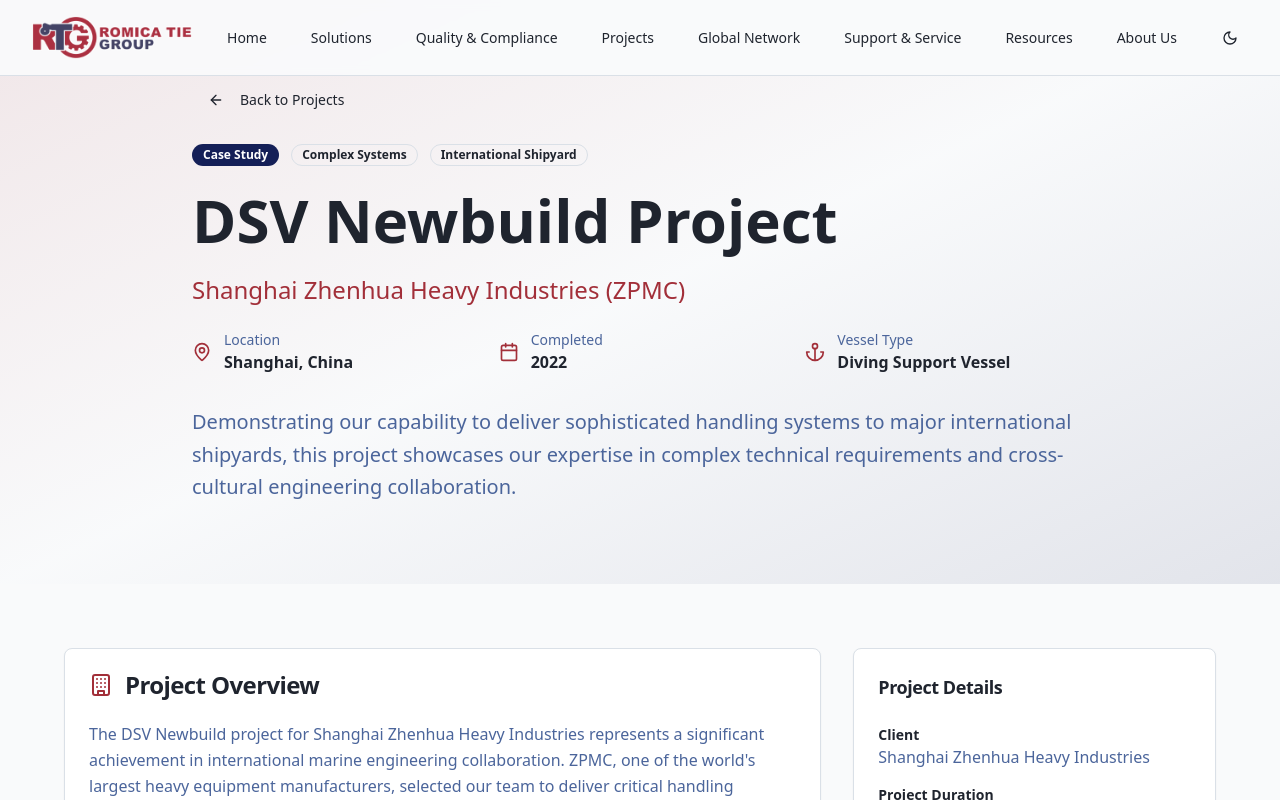
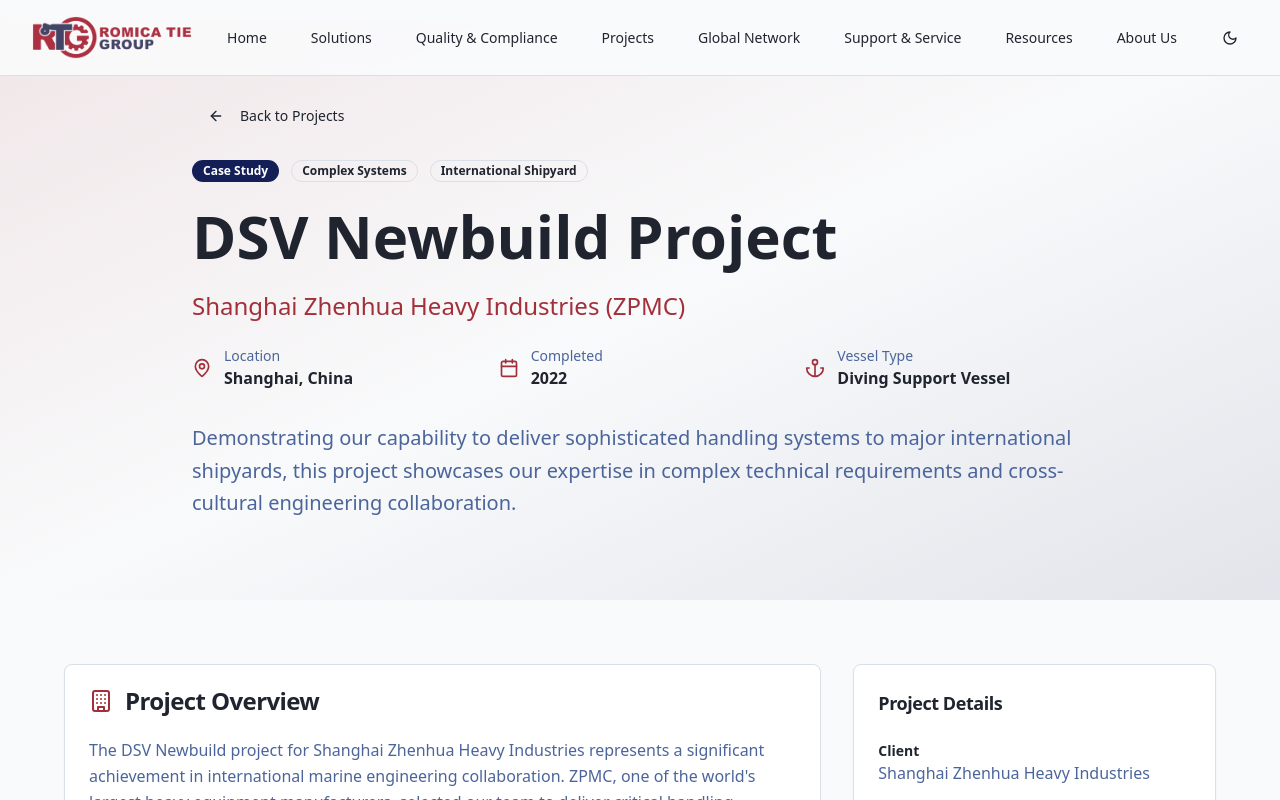
Before and after one commit to LucasKing4546/Tie-Services-International, a React (Vite) app in the folder Romica_Tie_Group_website/: page /projects/dsv-newbuild in a window 1280 px wide. Shown: the top 800 px of the page. Built offline with nearby package versions, Linux system fonts and the light colour scheme.

Commit message:
Update navigation and layout in ProjectCaseStudy
Changed the back button to redirect to '/projects' instead of using browser history. Added vertical padding to the main container and updated the 'Contact Our Team' button to navigate to '/support-service'.

```diff
--- a/Romica_Tie_Group_website/src/components/ProjectCaseStudy.tsx
+++ b/Romica_Tie_Group_website/src/components/ProjectCaseStudy.tsx
@@ -36,7 +36,7 @@
   const VesselIcon = iconMap[projectData.icon as keyof typeof iconMap];
 
   return (
-    <div className="min-h-screen bg-background">
+    <div className="min-h-screen bg-background py-4">
       <Header />
       <main>
         {/* Hero Section */}
@@ -46,7 +46,7 @@
               <Button
                 variant="ghost"
                 className="mb-6"
-                onClick={() => window.history.back()}
+                onClick={() => window.location.href = '/projects'}
               >
                 <ArrowLeft className="mr-2 h-4 w-4" />
                 Back to Projects
@@ -253,7 +253,7 @@
                       <Download className="mr-2 h-4 w-4" />
                       Download Case Study
                     </Button>
-                    <Button variant="outline" className="w-full">
+                    <Button variant="outline" className="w-full" onClick={() => window.location.href = '/support-service'}>
                       Contact Our Team
                     </Button>
                   </div>
```
